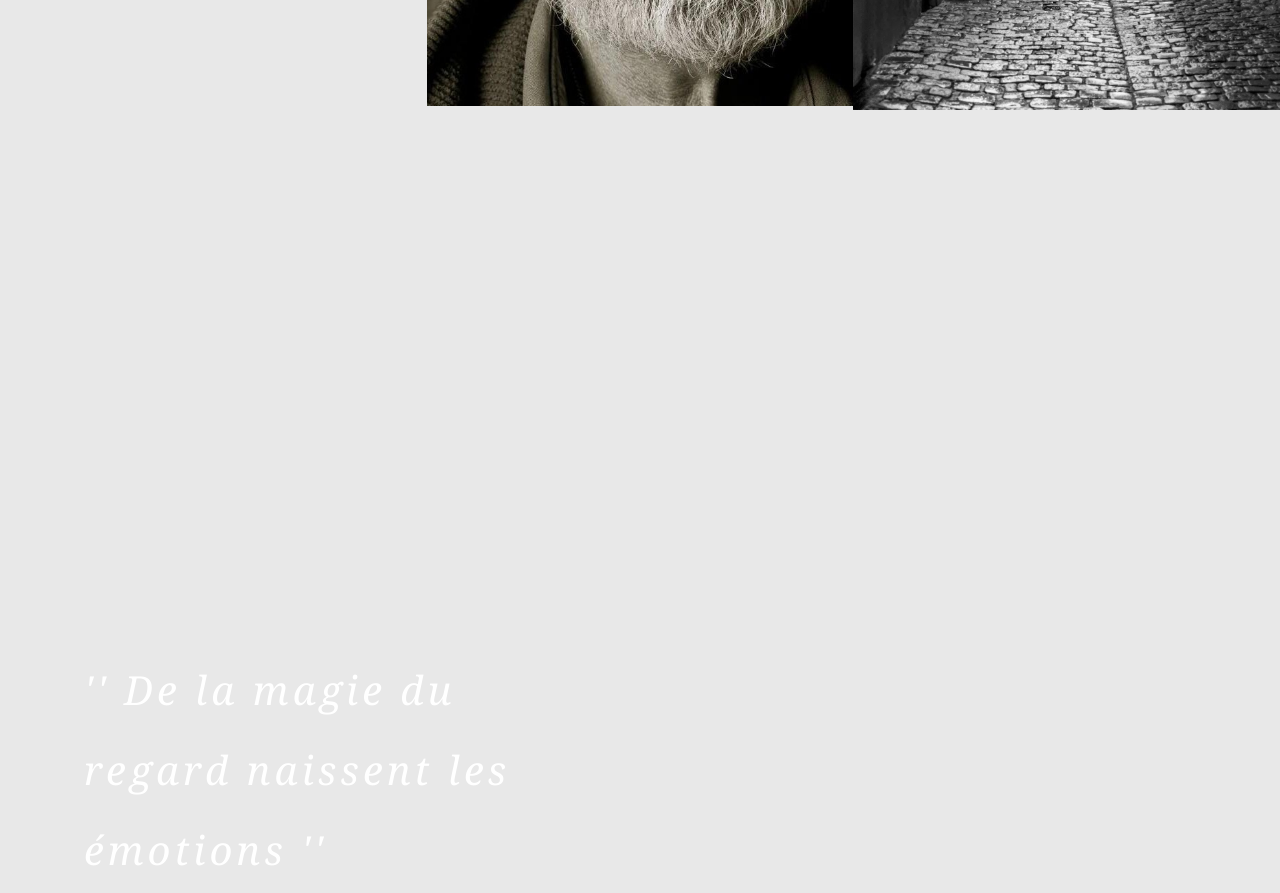
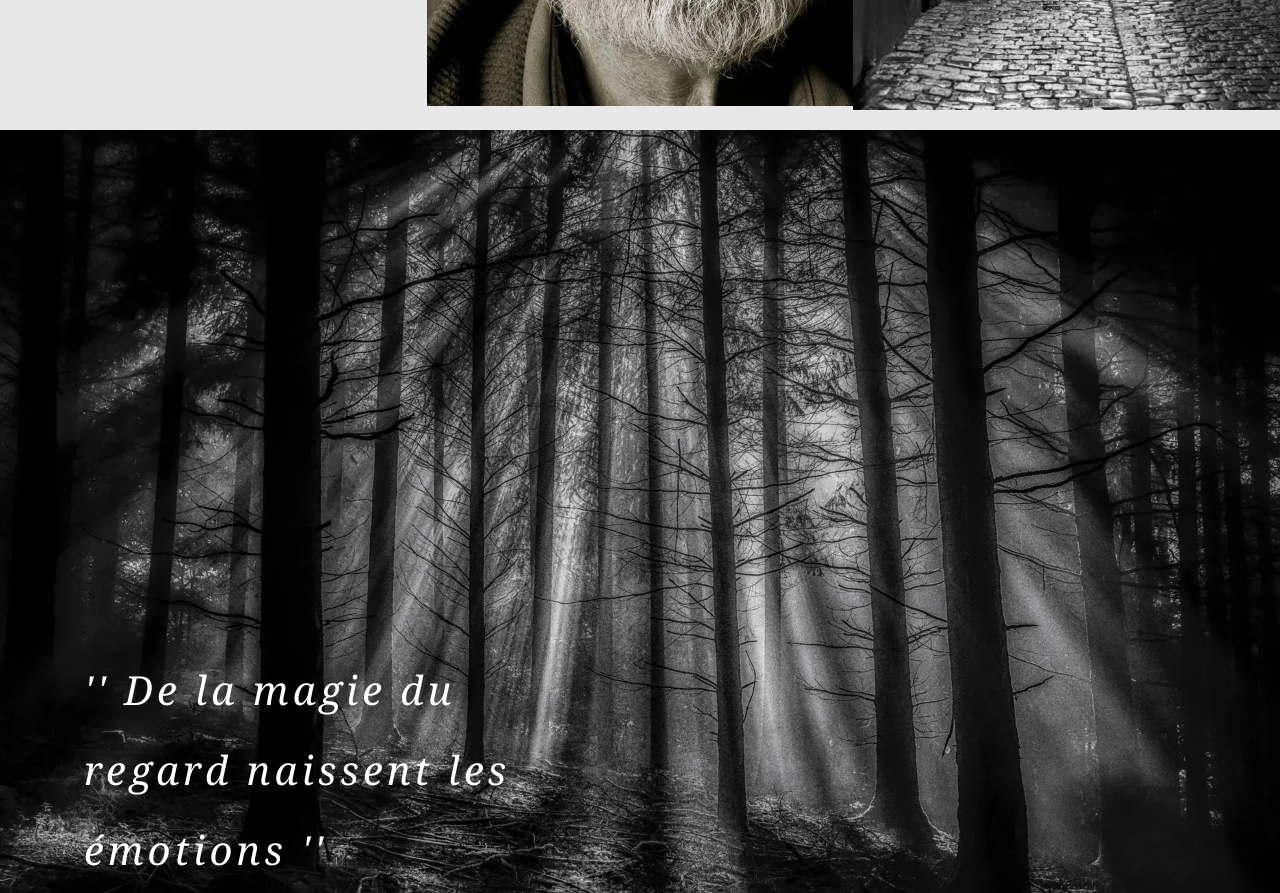
Before and after one commit to ElToucanDePaitilla/phtgp, a plain HTML site: page index.html in a window 1280 px wide. Shown: the part 2480-3373 px from the top of the page. Drawn offline with nearby package versions, Linux system fonts and the light colour scheme; the site is published under a folder, as on GitHub Pages, so addresses that start at the root find nothing.

Commit message:
changement chemin bgkgrd0

```diff
--- a/assets/styles/maxime.css
+++ b/assets/styles/maxime.css
@@ -1,7 +1,7 @@
 /* Maxime */
 .maxime {
 
-    background: url('/assets/maxime.webp') center/cover no-repeat;
+    background: url('../maxime.webp') center/cover no-repeat;
     background-attachment: fixed;
     height: 100vh;
     display: flex;
```
